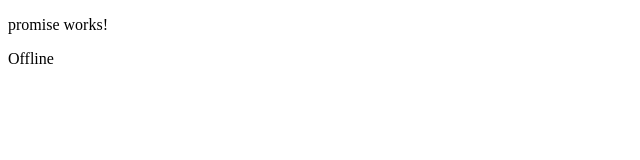
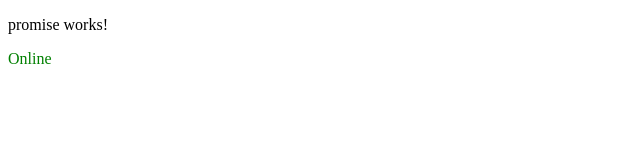
Before and after one commit to InoreNeronI/nx-workspace, an Angular app: page /promise in a window 1280 px wide. Shown: the top 160 px of the page, without its empty margins (0-640 px from the left). Built offline with nearby package versions, Linux system fonts and the light colour scheme.

Commit message:
Promise learning

```diff
--- a/src/app/promise/promise.component.html
+++ b/src/app/promise/promise.component.html
@@ -1,5 +1,4 @@
 <p>promise works!</p>
-
 
 <div class="status online" *ngIf="status == 'online'">Online</div>
 <div class="status offline" *ngIf="status == 'offline'">Offline</div>
--- a/src/app/promise/promise.component.scss
+++ b/src/app/promise/promise.component.scss
@@ -0,0 +1,7 @@
+.online {
+  color: green;
+}
+
+.offline {
+  color: red;
+}
--- a/src/app/promise/promise.component.ts
+++ b/src/app/promise/promise.component.ts
@@ -32,8 +32,8 @@ export class PromiseComponent implements OnInit {
       setTimeout(() => {
         console.log("Recieved status value");
         this.isOnline = true;
-        // resolve(this.isOnline);
-        reject("DB error!")
+        resolve(this.isOnline);
+        // reject("DB error!")
       }, 3000);
     });
   }
```
